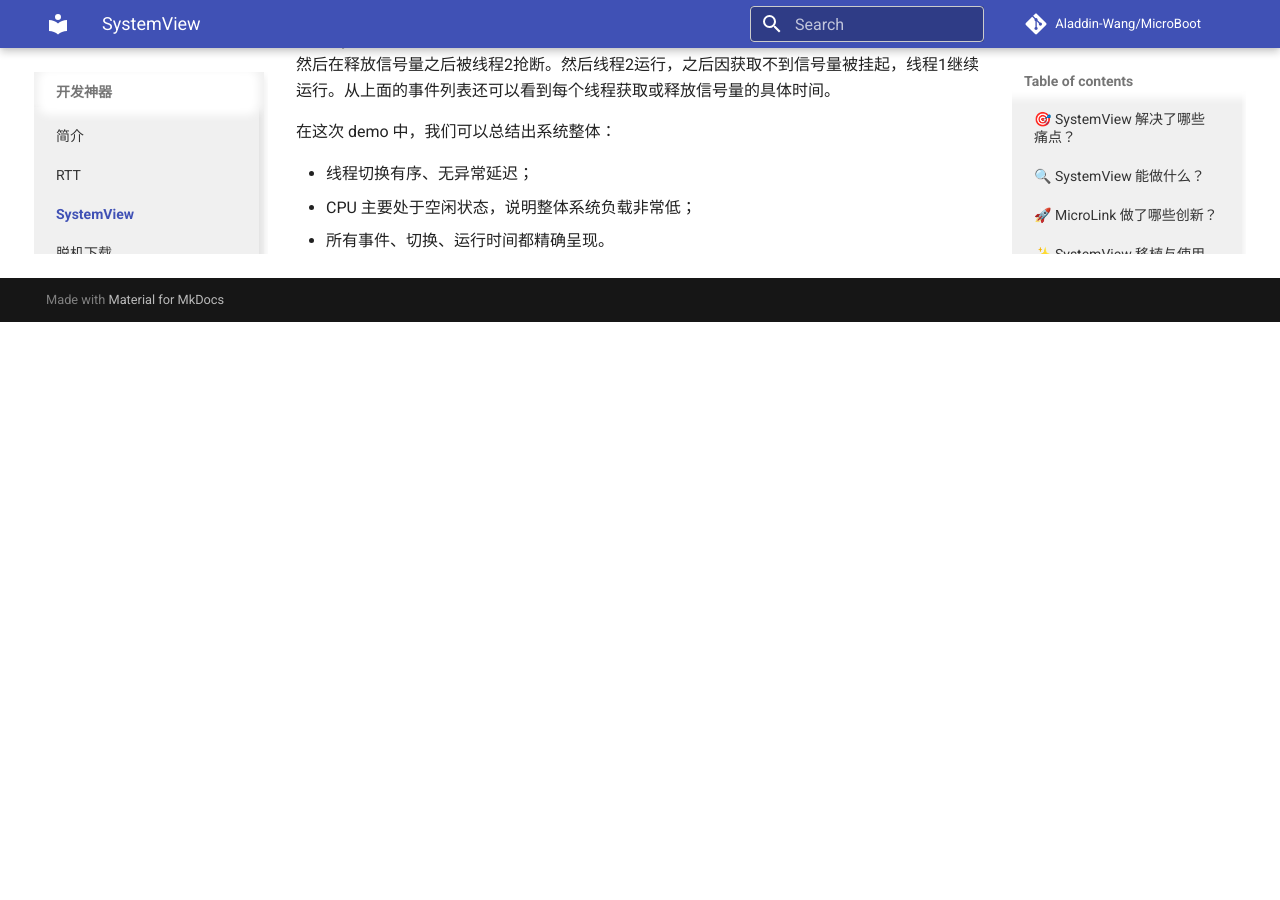
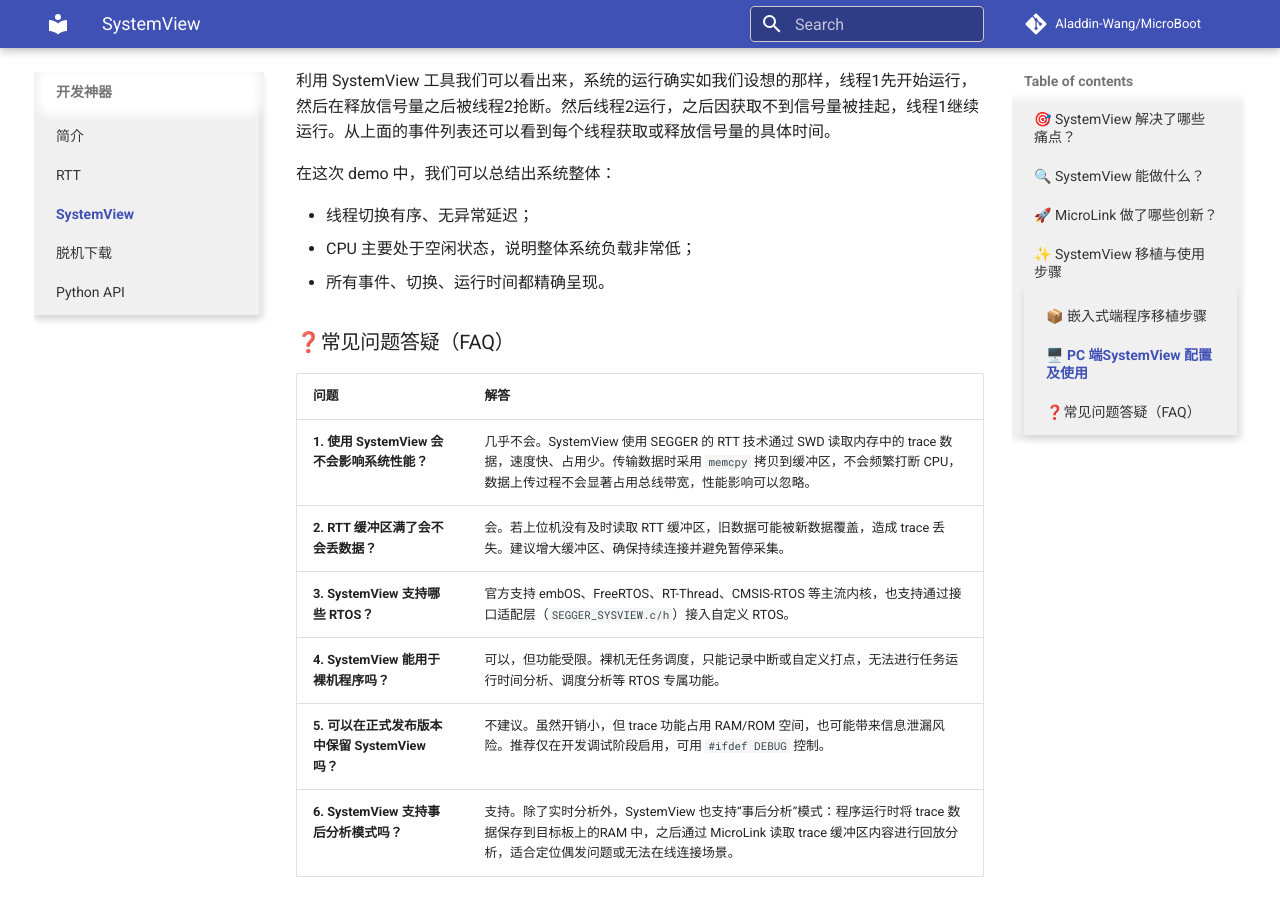
Before and after one commit to Aladdin-Wang/MicroBoot, an MkDocs documentation site: the page built from docs/tools/microlink/SystemView.md, in a window 1280 px wide and 900 px high, scrolled down 9593 px. Built offline with MkDocs 1.6.1 and Material for MkDocs 9.7.7, drawn with Linux system fonts in a browser that asks for light colours; comment, search, counter and statistics services are not loaded; before the commit the page ends 9915 px from its top, so only the background shows below that; some of the changed text lies outside the part shown.

Commit message:
更新文档

```diff
--- a/docs/tools/microlink/SystemView.md
+++ b/docs/tools/microlink/SystemView.md
@@ -53,7 +53,8 @@
 
 **🧰 MicroLink**是一款在**DAPLink**的基础上将**在线仿真器**、**USB转串口**、**脱机下载器**、**RTT 通信** 、**SystemView** 、**拖拽烧录** 和 **用户可编程自动化工具**等多种功能集成到一个设备中，为开发者提供一站式解决方案。无论您是下载固件、调试代码、批量生产还是固件升级，MicroLink都能满足您的需求，大大提升开发效率，减少工具切换带来的时间和财务成本。
 
-
+🔗 淘宝购买链接：
+ 👉 https://item.taobao.com/item.htm?ft=t&id=895964393739
 
 ## ✨ SystemView 移植与使用步骤
 
@@ -245,3 +246,14 @@
 - 线程切换有序、无异常延迟；
 - CPU 主要处于空闲状态，说明整体系统负载非常低；
 - 所有事件、切换、运行时间都精确呈现。
+
+### ❓常见问题答疑（FAQ）
+
+| 问题                                            | 解答                                                         |
+| ----------------------------------------------- | ------------------------------------------------------------ |
+| **1. 使用 SystemView 会不会影响系统性能？**     | 几乎不会。SystemView 使用 SEGGER 的 RTT 技术通过 SWD 读取内存中的 trace 数据，速度快、占用少。传输数据时采用 `memcpy` 拷贝到缓冲区，不会频繁打断 CPU，数据上传过程不会显著占用总线带宽，性能影响可以忽略。 |
+| **2. RTT 缓冲区满了会不会丢数据？**             | 会。若上位机没有及时读取 RTT 缓冲区，旧数据可能被新数据覆盖，造成 trace 丢失。建议增大缓冲区、确保持续连接并避免暂停采集。 |
+| **3. SystemView 支持哪些 RTOS？**               | 官方支持 embOS、FreeRTOS、RT-Thread、CMSIS-RTOS 等主流内核，也支持通过接口适配层（`SEGGER_SYSVIEW.c/h`）接入自定义 RTOS。 |
+| **4. SystemView 能用于裸机程序吗？**            | 可以，但功能受限。裸机无任务调度，只能记录中断或自定义打点，无法进行任务运行时间分析、调度分析等 RTOS 专属功能。 |
+| **5. 可以在正式发布版本中保留 SystemView 吗？** | 不建议。虽然开销小，但 trace 功能占用 RAM/ROM 空间，也可能带来信息泄漏风险。推荐仅在开发调试阶段启用，可用 `#ifdef DEBUG` 控制。 |
+| **6. SystemView 支持事后分析模式吗？**          | 支持。除了实时分析外，SystemView 也支持“事后分析”模式：程序运行时将 trace 数据保存到目标板上的RAM 中，之后通过 MicroLink 读取 trace 缓冲区内容进行回放分析，适合定位偶发问题或无法在线连接场景。 |
```
Also changed, not shown: docs/tools/microlink/microlink.md (+1 -1 lines).
